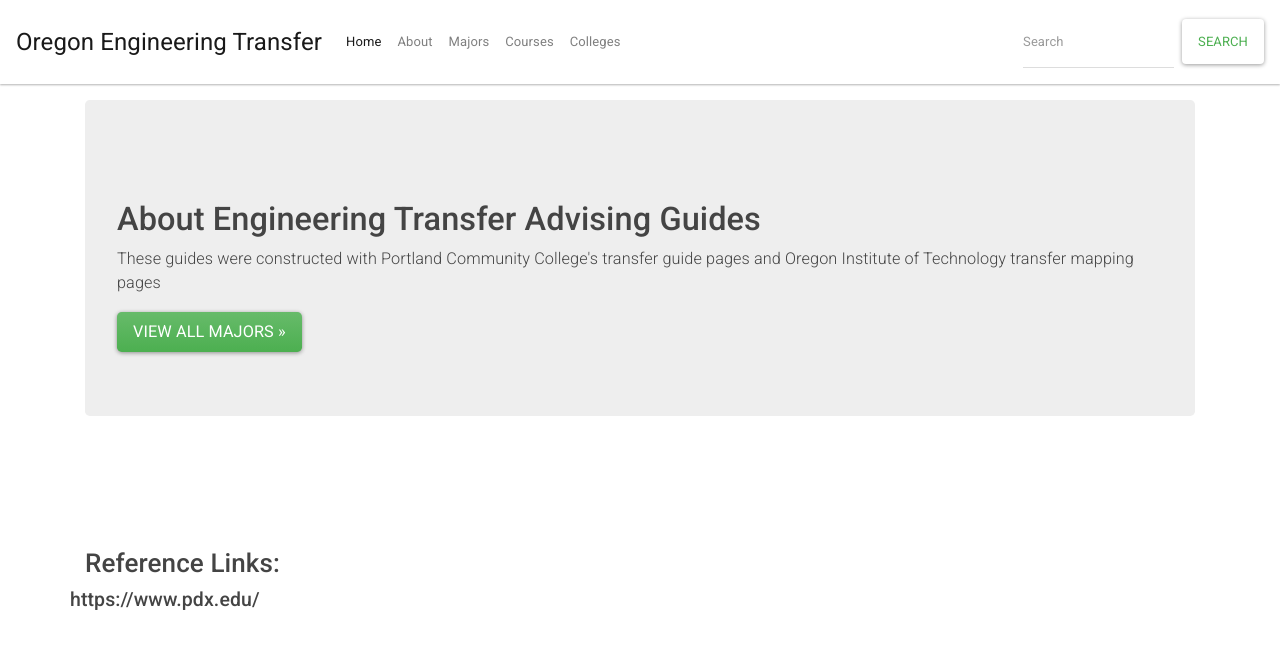
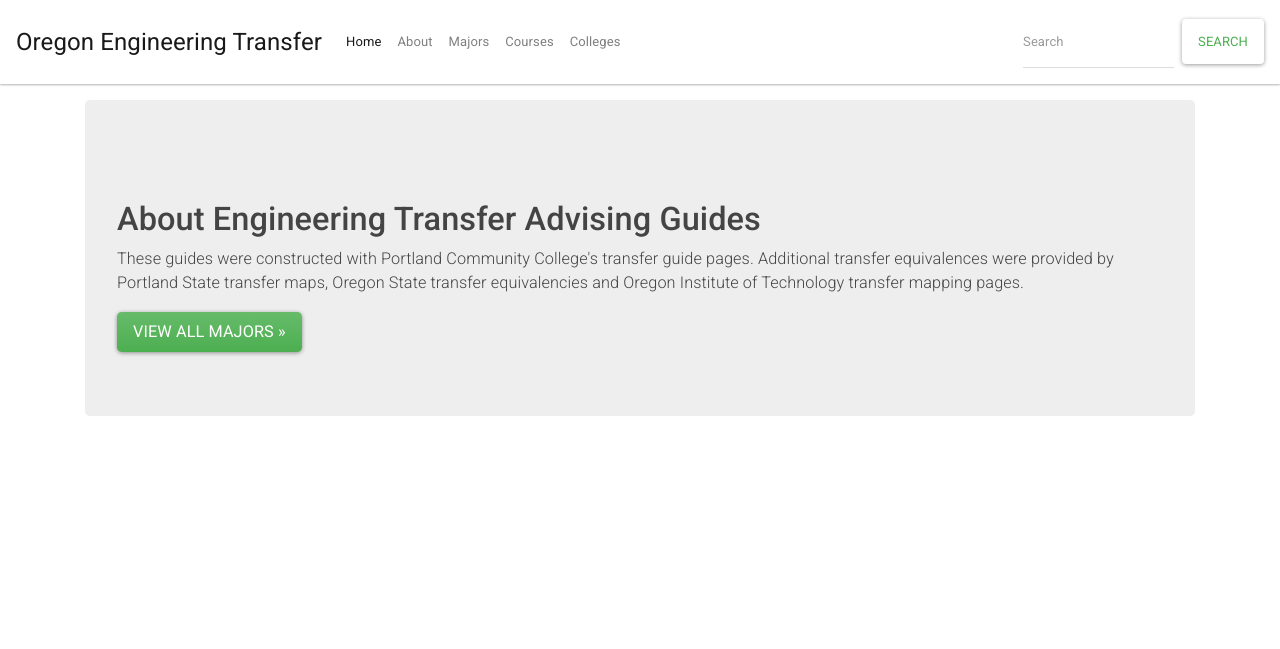
Before and after one commit to ProfessorKazarinoff/transfer-app, a Django app: page /about/ in a window 1280 px wide. Shown: the top 649 px of the page. Run offline with Django 3.2, Linux system fonts and the light colour scheme; data comes from the database, SQL or seed files in the repository; some libraries are stand-ins or nearby versions.

Commit message:
took out reference listing on about page

```diff
--- a/pages/views.py
+++ b/pages/views.py
@@ -3,7 +3,6 @@
 from django.views.generic import TemplateView, ListView
 
 from courses.models import Major
-from references.models import Reference
 
 
 class HomePageListView(ListView):
@@ -15,6 +14,5 @@ class MajorsPageView(TemplateView):
     template_name = "majors_list.html"
 
 
-class AboutPageView(ListView):
+class AboutPageView(TemplateView):
     template_name = "about.html"
-    model = Reference
--- a/templates/about.html
+++ b/templates/about.html
@@ -13,20 +13,8 @@
 <div class="container">
     <div class="jumbotron">
         <h1>About Engineering Transfer Advising Guides</h1>
-        <p class="lead">These guides were constructed with Portland Community College's transfer guide pages and Oregon Institute of Technology transfer mapping pages</p>
+        <p class="lead">These guides were constructed with Portland Community College's transfer guide pages. Additional transfer equivalences were provided by Portland State transfer maps, Oregon State transfer equivalencies and Oregon Institute of Technology transfer mapping pages.</p>
         <a class="btn btn-lg btn-success" href="{% url 'major_list' %}" role="button">View All Majors »</a>
     </div>
 </div> <!-- /container -->
-<div class="container">
-    <!-- Example row of columns -->
-    <h2>Reference Links:</h2>
-    <div class="row">
-      {% for reference_link in object_list %}
-        <h4>{{ reference_link.url }}</h4>
-        <br></br>
-      {% endfor %}
-    <hr>
-
-    </div> <!-- /row -->
-  </div> <!-- /container -->
 {% endblock content %}
```
